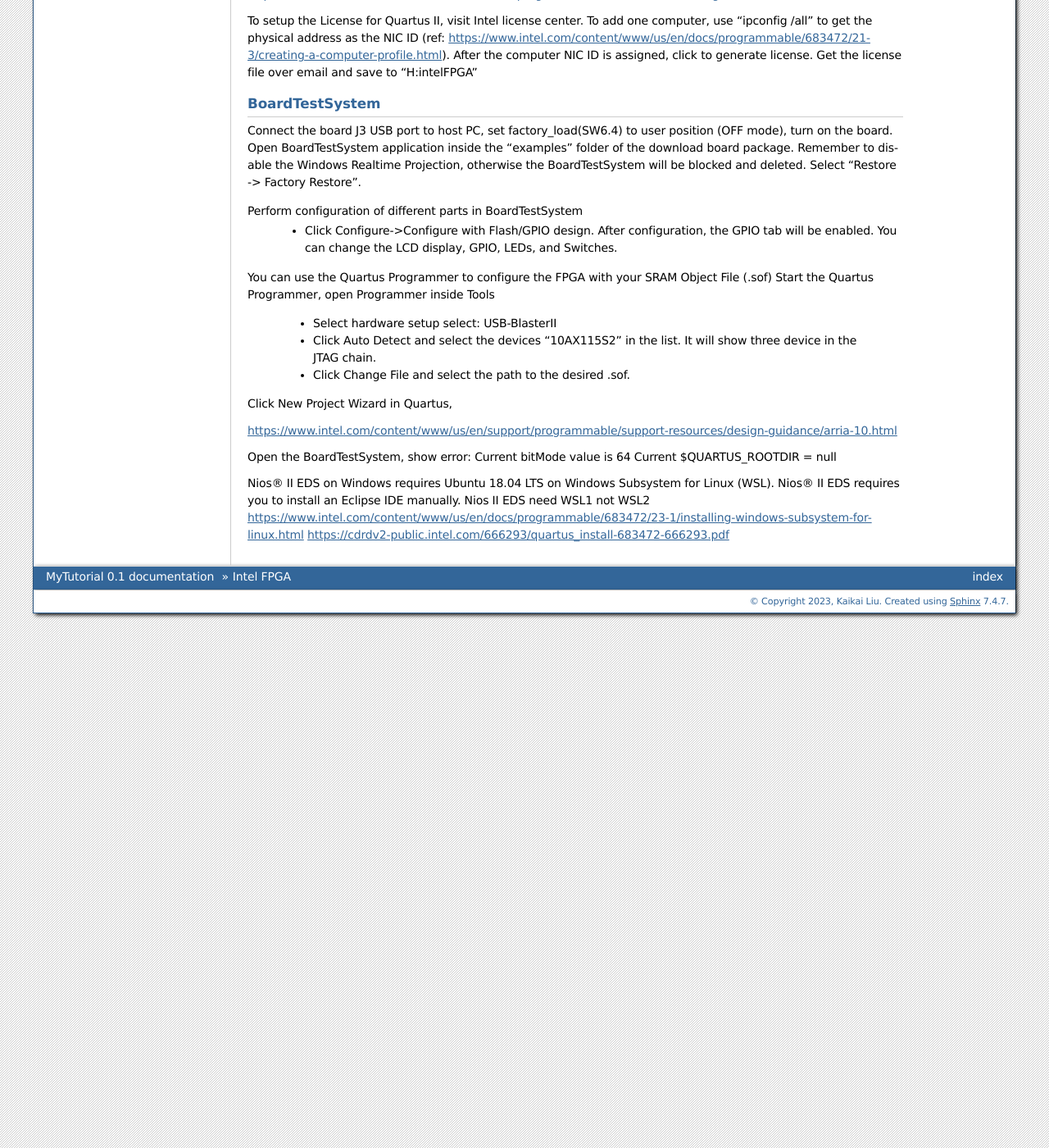
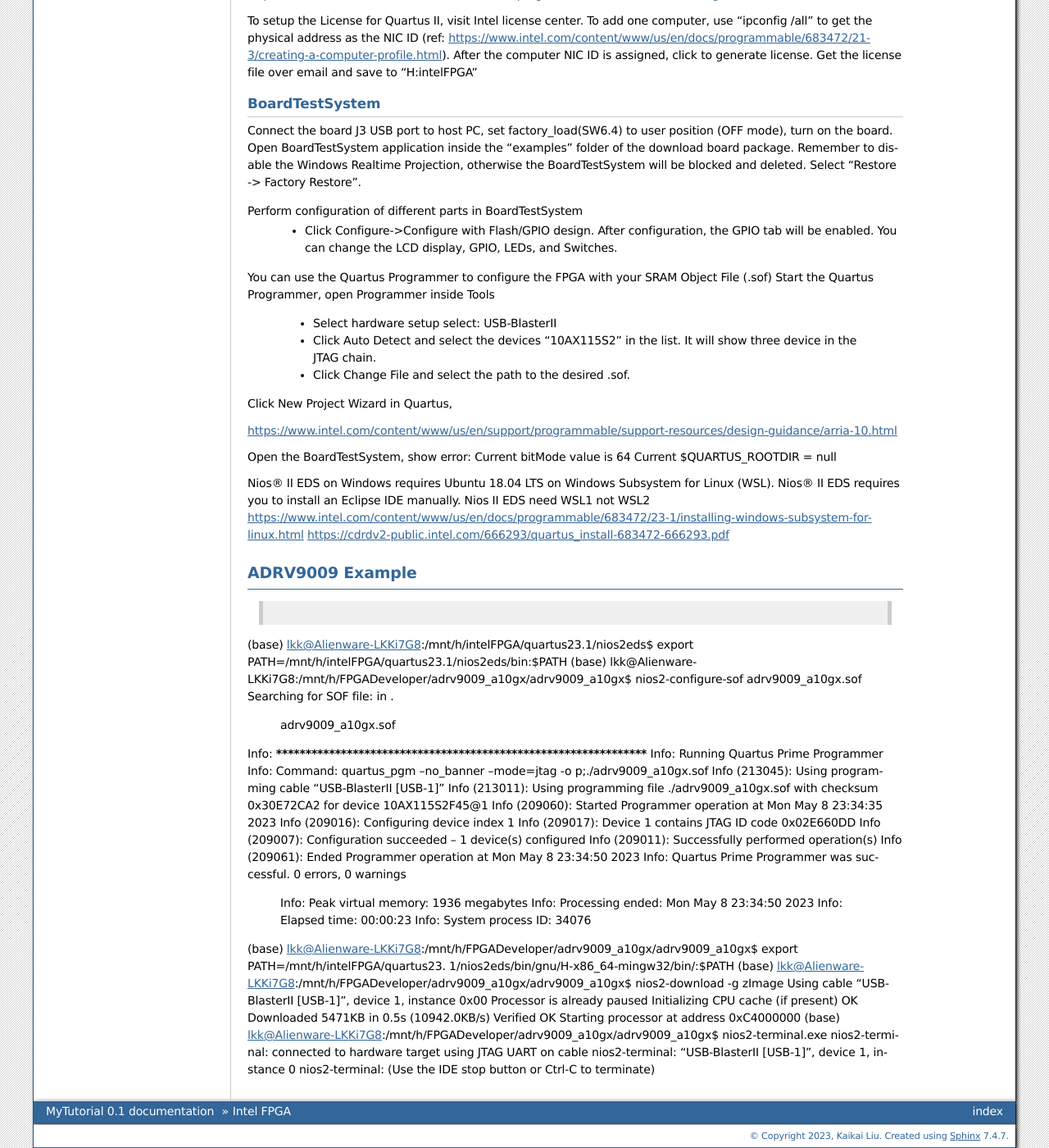
Before and after one commit to lkk688/mytutorial, a Sphinx documentation site: the page built from docs/source/intelfpga.rst, in a window 1280 px wide and 1400 px high, scrolled down 991 px. Shown: the whole window at 82% size. Built offline with Sphinx 7.4.7, drawn with Linux system fonts in a browser that asks for light colours.

Commit message:
Update intelfpga.rst

```diff
--- a/docs/source/intelfpga.rst
+++ b/docs/source/intelfpga.rst
@@ -75,3 +75,44 @@
 Nios II EDS need WSL1 not WSL2
 https://www.intel.com/content/www/us/en/docs/programmable/683472/23-1/installing-windows-subsystem-for-linux.html
 https://cdrdv2-public.intel.com/666293/quartus_install-683472-666293.pdf
+
+ADRV9009 Example
+---------------------
+
+.. code-block:: console
+(base) lkk@Alienware-LKKi7G8:/mnt/h/intelFPGA/quartus23.1/nios2eds$ export PATH=/mnt/h/intelFPGA/quartus23.1/nios2eds/bin:$PATH
+(base) lkk@Alienware-LKKi7G8:/mnt/h/FPGADeveloper/adrv9009_a10gx/adrv9009_a10gx$ nios2-configure-sof adrv9009_a10gx.sof
+Searching for SOF file:
+in .
+  adrv9009_a10gx.sof
+
+Info: *******************************************************************
+Info: Running Quartus Prime Programmer
+Info: Command: quartus_pgm --no_banner --mode=jtag -o p;./adrv9009_a10gx.sof
+Info (213045): Using programming cable "USB-BlasterII [USB-1]"
+Info (213011): Using programming file ./adrv9009_a10gx.sof with checksum 0x30E72CA2 for device 10AX115S2F45@1
+Info (209060): Started Programmer operation at Mon May  8 23:34:35 2023
+Info (209016): Configuring device index 1
+Info (209017): Device 1 contains JTAG ID code 0x02E660DD
+Info (209007): Configuration succeeded -- 1 device(s) configured
+Info (209011): Successfully performed operation(s)
+Info (209061): Ended Programmer operation at Mon May  8 23:34:50 2023
+Info: Quartus Prime Programmer was successful. 0 errors, 0 warnings
+    Info: Peak virtual memory: 1936 megabytes
+    Info: Processing ended: Mon May  8 23:34:50 2023
+    Info: Elapsed time: 00:00:23
+    Info: System process ID: 34076
+(base) lkk@Alienware-LKKi7G8:/mnt/h/FPGADeveloper/adrv9009_a10gx/adrv9009_a10gx$ export PATH=/mnt/h/intelFPGA/quartus23.
+1/nios2eds/bin/gnu/H-x86_64-mingw32/bin/:$PATH
+(base) lkk@Alienware-LKKi7G8:/mnt/h/FPGADeveloper/adrv9009_a10gx/adrv9009_a10gx$ nios2-download -g zImage
+Using cable "USB-BlasterII [USB-1]", device 1, instance 0x00
+Processor is already paused
+Initializing CPU cache (if present)
+OK
+Downloaded 5471KB in 0.5s (10942.0KB/s)
+Verified OK
+Starting processor at address 0xC4000000
+(base) lkk@Alienware-LKKi7G8:/mnt/h/FPGADeveloper/adrv9009_a10gx/adrv9009_a10gx$ nios2-terminal.exe
+nios2-terminal: connected to hardware target using JTAG UART on cable
+nios2-terminal: "USB-BlasterII [USB-1]", device 1, instance 0
+nios2-terminal: (Use the IDE stop button or Ctrl-C to terminate)
```
